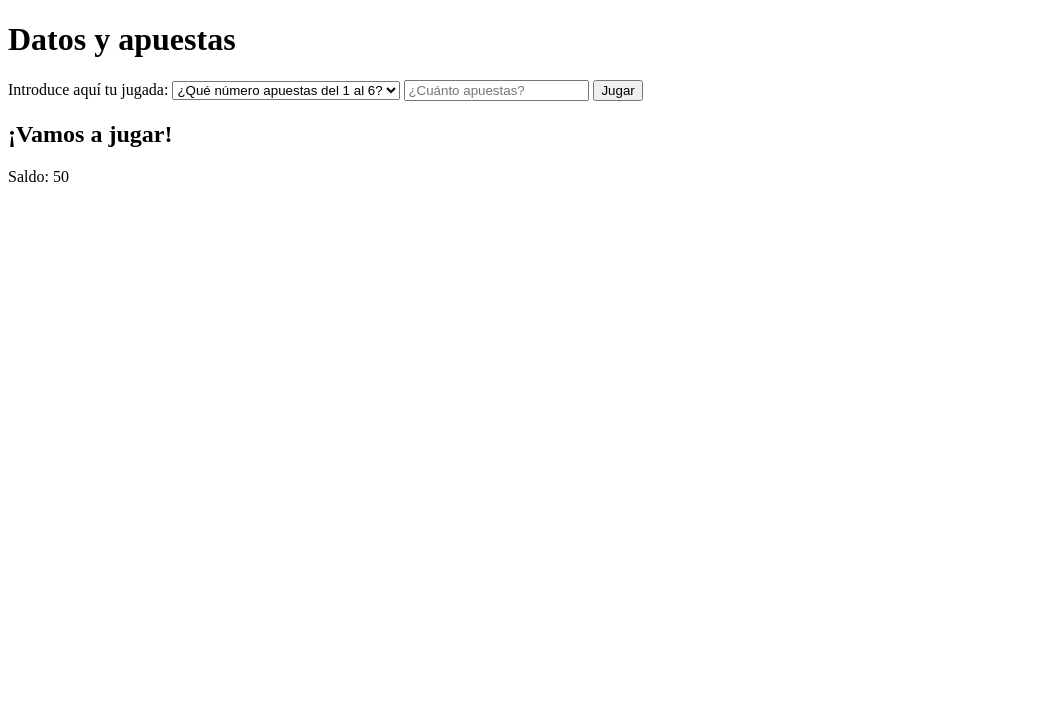
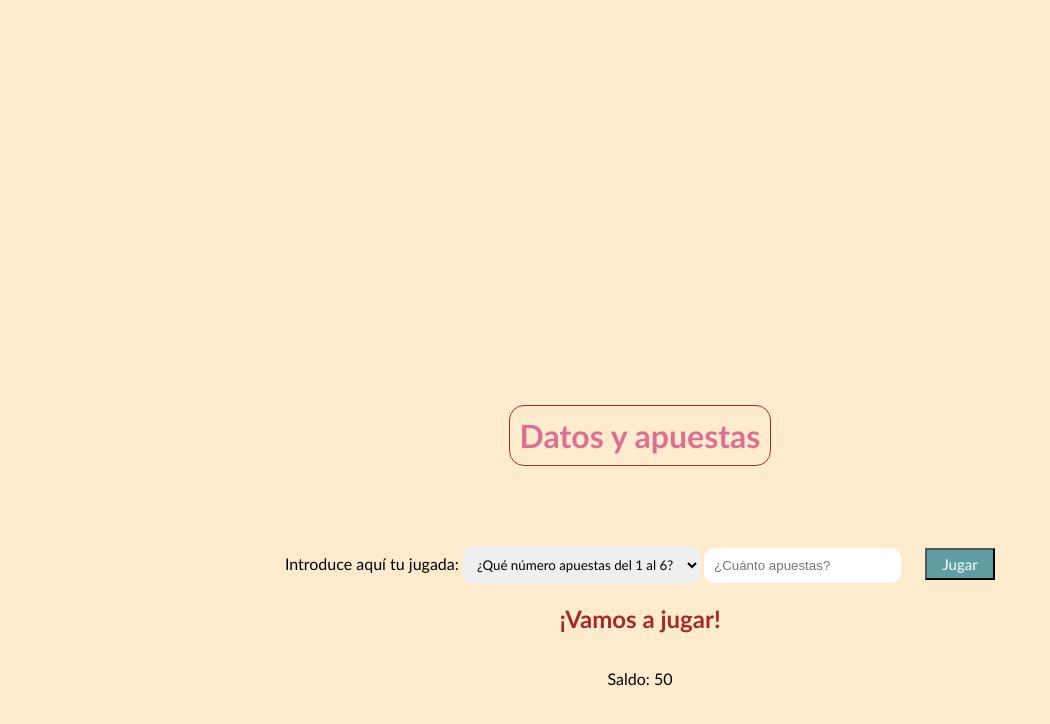
Before and after one commit to Adalab/modulo-2-evaluacion-intermedia-sararunda, a plain HTML site: page index.html in a window 1280 px wide. Shown: the whole page, without its empty margins (0-1050 px from the left). Drawn offline with Linux system fonts and the light colour scheme.

Commit message:
add styles

```diff
--- a/index.html
+++ b/index.html
@@ -7,11 +7,11 @@
     <title>Document</title>
     <link rel="stylesheet" href="./styles/styles.css" />
   </head>
-  <body>
-    <h1>Datos y apuestas</h1>
+  <body class="body">
+    <h1 class="title">Datos y apuestas</h1>
     <form action="">
       <label for="">Introduce aquí tu jugada:</label>
-      <select name="" id="" class="js-select">
+      <select name="" id="" class="js-select select">
         <option disabled selected>¿Qué número apuestas del 1 al 6?</option>
         <option value="1">1</option>
         <option value="2">2</option>
@@ -25,11 +25,11 @@
         name=""
         id=""
         placeholder="¿Cuánto apuestas?"
-        class="js-money"
+        class="js-money money"
       />
-      <input type="button" value="Jugar" class="js-play" />
+      <input type="button" value="Jugar" class="js-play button" />
     </form>
-    <h2 class="js-winner">¡Vamos a jugar!</h2>
+    <h2 class="js-winner lets-play">¡Vamos a jugar!</h2>
     <p class="js-money-back">Saldo: 50</p>
 
     <script src="./js/index.js"></script>
--- a/js/index.js
+++ b/js/index.js
@@ -20,12 +20,12 @@ function handleClick() {
   console.log(accumulatedMoney.innerHTML);
   if (userOptionNum === computerOptionNum) {
     winnerGame.innerHTML = "¡Has ganado el doble de lo apostado! :)";
-    saldoSum = saldo + amountWagered * 2;
-    accumulatedMoney.innerHTML = saldoSum;
+    const saldoSum = saldo + amountWagered * 2;
+    accumulatedMoney.innerHTML = `Saldo: ${saldoSum}`;
   } else {
     winnerGame.innerHTML = "¡Has perdido lo apostado! :(";
     const saldoRest = saldo - amountWagered;
-    accumulatedMoney.innerHTML = saldoRest;
+    accumulatedMoney.innerHTML = `Saldo: ${saldoRest}`;
   }
 }
 
--- a/styles/styles.css
+++ b/styles/styles.css
@@ -0,0 +1,47 @@
+.body {
+    display: flex;
+    flex-direction: column;
+    align-items: center;
+    margin-top: 30%;
+    background-color: blanchedalmond;
+    font-family: 'Gill Sans', 'Gill Sans MT', Calibri, 'Trebuchet MS', sans-serif;
+
+}
+
+
+.title {
+    color: palevioletred;
+    border: solid 1px brown;
+    padding: 10px;
+    border-radius: 15px;
+    margin-bottom: 80px;
+
+}
+
+.select {
+    padding: 10px;
+    border-radius: 10px;
+    border: none;
+    font-family: 'Gill Sans', 'Gill Sans MT', Calibri, 'Trebuchet MS', sans-serif;
+
+}
+
+.money {
+    padding: 10px;
+    border-radius: 10px;
+    border: none;
+}
+
+.button {
+    font-family: 'Gill Sans', 'Gill Sans MT', Calibri, 'Trebuchet MS', sans-serif;
+    font-size: 15px;
+    background-color: cadetblue;
+    color: white;
+    padding: 5px;
+    width: 70px;
+    margin-left: 20px;
+}
+
+.lets-play {
+    color: brown;
+}
```
